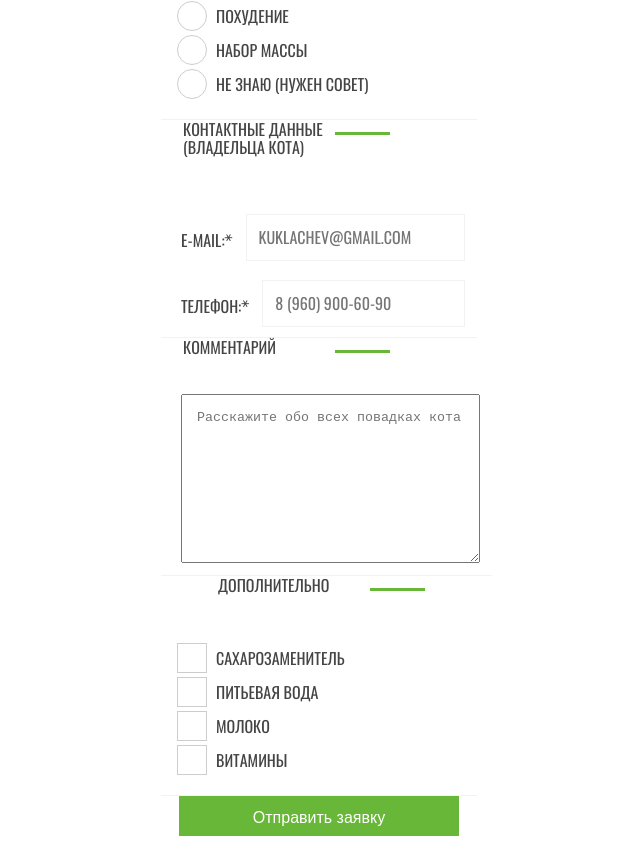
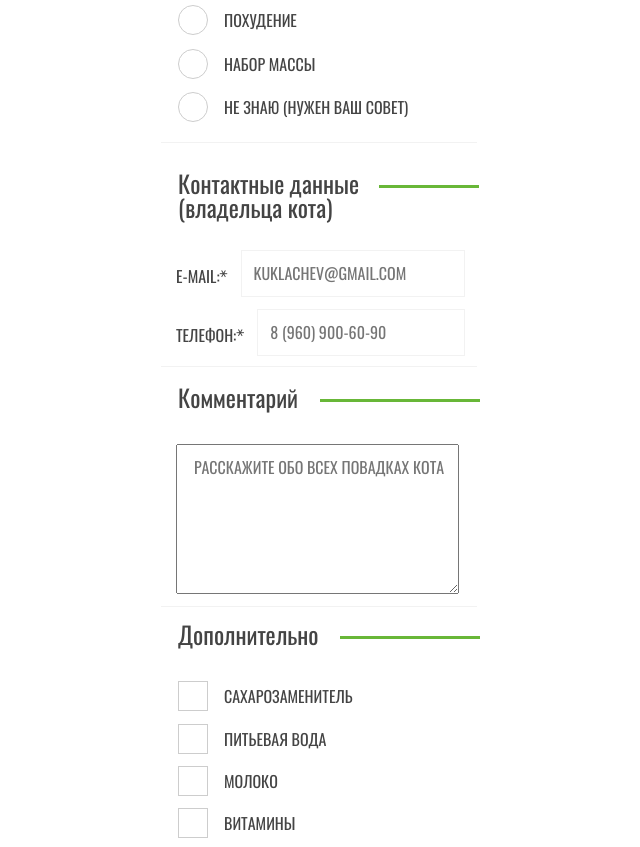
Before and after one commit to CptKokao/454795-cat-energy, a website: page source/form.html in a window 1280 px wide. Shown: the part 450-1297 px from the top of the page, without its empty margins (321-961 px from the left). Drawn offline with nearby package versions, Linux system fonts and the light colour scheme; files that its build step writes are made by us from their sources; files whose address does not match are found by name.

Commit message:
Сверстал form.html, осталось оформить input

```diff
--- a/source/form.html
+++ b/source/form.html
@@ -79,7 +79,7 @@
         </p>
         <p class="form__not_know">
           <input class="form__input-radio" type="radio" name="not_know" value="" id="not_know">
-          <label class="form__label-radio" for="not_know">Не знаю (нужен совет)</label>
+          <label class="form__label-radio" for="not_know">Не знаю (нужен ваш совет)</label>
         </p>
       </fieldset>
 
--- a/source/less/blocks/contacts.less
+++ b/source/less/blocks/contacts.less
@@ -1,7 +1,6 @@
 .contacts {
   width: 320px;
   margin: 0 auto;
-  margin-top: 10px;
 }
 
 .contacts--grey {
@@ -10,8 +9,11 @@
 
 .contacts_list {
   padding-left: 20px;
-  padding-top: 15px;
+  padding-top: 13px;
+  // margin-top: 32px;
   display: flex;
+  min-height: 115px;
+  box-sizing: border-box;
 }
 
 .contacts__dealers {
@@ -28,5 +30,5 @@
 }
 
 .contacts_map {
-  margin-top: 10px;
+  // margin-top: 10px;
 }
--- a/source/less/blocks/form.less
+++ b/source/less/blocks/form.less
@@ -1,7 +1,10 @@
 .form {
   width: 320px;
   margin: 0 auto;
+  padding-bottom: 18px;
 }
+
+// Первый блок
 
 .form__field1 {
   font-size: 16px;
@@ -13,6 +16,10 @@
   padding-right: 20px;
   margin: 0;
   border-bottom: 1px solid @grey;
+
+  & p:nth-child(1) {
+    margin-top: 19px;
+  }
 
   & p:nth-child(2) {
     margin-top: 11px;
@@ -28,7 +35,6 @@
   justify-content: space-between; // если не сработает grow
   align-items: center;
   margin: 0;
-  margin-top: 19px;
 }
 
 .form__label-text {
@@ -51,13 +57,27 @@
   }
 }
 
+// Второй блок
+
 .form__field2 {
   font-size: 16px;
   line-height: 18px;
   text-transform: uppercase;
   border: none;
-  padding-left: 55px;
+  padding-left: 63px;
   border-bottom: 1px solid @grey;
+
+  & p:nth-child(1) {
+    margin-top: 20px;
+  }
+
+  & p:nth-child(2) {
+    margin-top: 26px;
+  }
+
+  & p:nth-child(3) {
+    margin-top: 25px;
+  }
 }
 
 .form__input-radio {
@@ -72,46 +92,59 @@
     content: "";
     width: 28px;
     height: 28px;
-    left: -39px;
+    left: -46px;
     top: -3px;
     border-radius: 50%;
     border: 1px solid @border-grey;
   }
 }
 
+// Третий блок
+
 .form__field3 {
   font-size: 16px;
   line-height: 18px;
-  text-transform: uppercase;
   border: none;
-  padding-left: 20px;
+  padding-left: 15px;
   border-bottom: 1px solid @grey;
+  margin-top: 28px;
+
+  & p:nth-child(2) {
+    margin-top: 25px;
+    text-transform: uppercase;
+  }
+
+  & p:nth-child(3) {
+    margin-top: 12px;
+    text-transform: uppercase;
+  }
 }
 
 .form__field3_legend {
-  width: 185px;
+  width: 215px;
   position: relative;
   margin: 28px 0 0;
-  padding-bottom: 33px;
-  font-size: 16px;
-  line-height: 18px;
+  font-size: 24px;
+  line-height: 24px;
 
   &::after {
     content: "";
     position: absolute;
     border-top: 3px solid @green;
-    right: -20px;
-    top: 12px;
-    width: 55px;
+    right: -84px;
+    top: 14px;
+    width: 100px;
   }
 }
+
+// Четвертый блок
 
 .form__field4 {
   font-size: 16px;
   line-height: 18px;
-  text-transform: uppercase;
   border: none;
-  padding-left: 20px;
+  padding-left: 15px;
+  margin-top: 18px;
   border-bottom: 1px solid @grey;
 }
 
@@ -119,51 +152,80 @@
   width: 185px;
   position: relative;
   margin: 28px 0 0;
-  padding-bottom: 33px;
-  font-size: 16px;
-  line-height: 18px;
+  font-size: 24px;
+  line-height: 24px;
 
   &::after {
     content: "";
     position: absolute;
     border-top: 3px solid @green;
-    right: -20px;
-    top: 12px;
-    width: 55px;
+    right: -115px;
+    top: 14px;
+    width: 160px;
   }
 }
 
 .form__textarea {
-  width: 280px;
+  width: 283px;
   min-height: 150px;
-  padding-top: 15px;
-  padding-left: 15px;
+  padding-top: 13px;
+  padding-left: 17px;
+  margin-top: 30px;
+  font-family: "Oswald", "Arial", sans-serif;
+  font-size: 16px;
+  line-height: 18px;
+  text-transform: uppercase;
+  box-sizing: border-box;
 }
+
+// Пятый блок
 
 .form__field5 {
   font-size: 16px;
   line-height: 18px;
-  text-transform: uppercase;
   border: none;
-  padding-left: 55px;
-  border-bottom: 1px solid @grey;
+  padding-left: 15px;
+  margin-top: 15px;
+
+  & p:nth-child(2) {
+    margin-top: 35px;
+    text-transform: uppercase;
+    margin-left: 48px;
+  }
+
+  & p:nth-child(3) {
+    margin-top: 25px;
+    text-transform: uppercase;
+    margin-left: 48px;
+  }
+
+  & p:nth-child(4) {
+    margin-top: 24px;
+    text-transform: uppercase;
+    margin-left: 48px;
+  }
+
+  & p:nth-child(5) {
+    margin-top: 24px;
+    text-transform: uppercase;
+    margin-left: 48px;
+  }
 }
 
 .form__field5_legend {
   width: 185px;
   position: relative;
   margin: 28px 0 0;
-  padding-bottom: 33px;
-  font-size: 16px;
-  line-height: 18px;
+  font-size: 24px;
+  line-height: 24px;
 
   &::after {
     content: "";
     position: absolute;
     border-top: 3px solid @green;
-    right: -20px;
-    top: 12px;
-    width: 55px;
+    right: -115px;
+    top: 14px;
+    width: 140px;
   }
 }
 
@@ -179,7 +241,7 @@
     content: "";
     width: 28px;
     height: 28px;
-    left: -39px;
+    left: -46px;
     top: -3px;
     border: 1px solid @border-grey;
   }
@@ -190,17 +252,18 @@
   min-height: 40px;
   padding-top: 10px;
   margin-left: 20px;
+  margin-top: 13px;
   box-sizing: border-box;
   background-color: @green;
   text-align: center;
-  text-transform: uppercase;
-  letter-spacing: 1px;
 }
 
 .form__send {
   font-size: 16px;
   line-height: 20px;
   color: white;
+  text-transform: uppercase;
+  font-family: "Oswald", "Arial", sans-serif;
   border: none;
   background: none;
 }
@@ -208,4 +271,5 @@
 .form__required {
   font-family: "Arial", sans-serif;
   text-align: center;
+  margin-top: 16px;
 }
```
